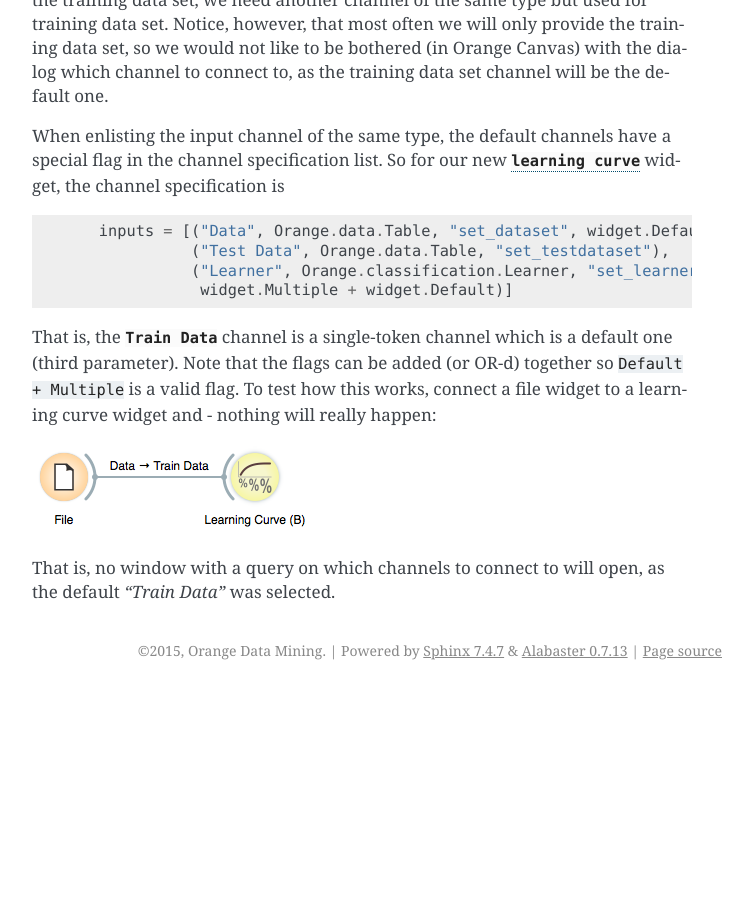
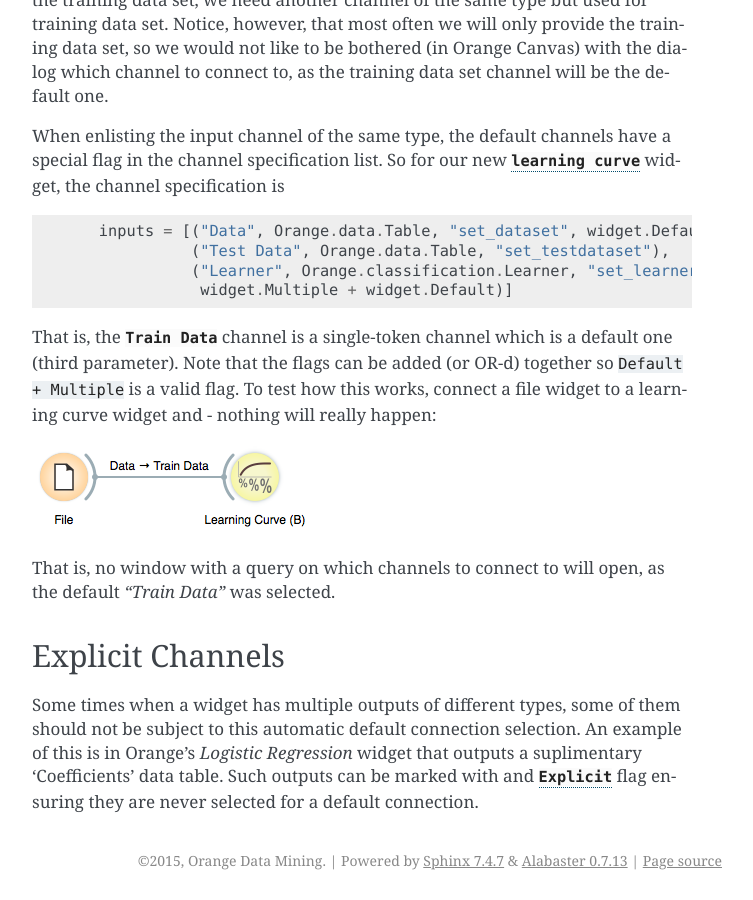
Before and after one commit to biolab/orange-widget-base, a Sphinx documentation site: the page built from doc/development/source/tutorial-channels.rst, in a window 1280 px wide and 900 px high, scrolled down 5562 px. Shown: the whole window, without its empty margins (388-1141 px from the left). Built offline with Sphinx 7.4.7, drawn with Linux system fonts in a browser that asks for light colours; formulas are drawn with MathJax 3; before the commit the page ends 6252 px from its top, so only the background shows below that.

Commit message:
widgets: Add documentation for the `Explicit` channel flag

```diff
--- a/doc/development/source/tutorial-channels.rst
+++ b/doc/development/source/tutorial-channels.rst
@@ -208,3 +208,16 @@ and - nothing will really happen:
 
 That is, no window with a query on which channels to connect to will
 open, as the default *"Train Data"* was selected.
+
+
+*****************
+Explicit Channels
+*****************
+
+
+Some times when a widget has multiple outputs of different types, some
+of them should not be subject to this automatic default connection selection.
+An example of this is in Orange's `Logistic Regression` widget that outputs
+a suplimentary 'Coefficients' data table. Such outputs can be marked with
+and :attr:`~Orange.widgets.widget.Explicit` flag ensuring they are never
+selected for a default connection.
```
Also changed, not shown: doc/development/source/widget.rst (+7 -0 lines), 1 other file.
